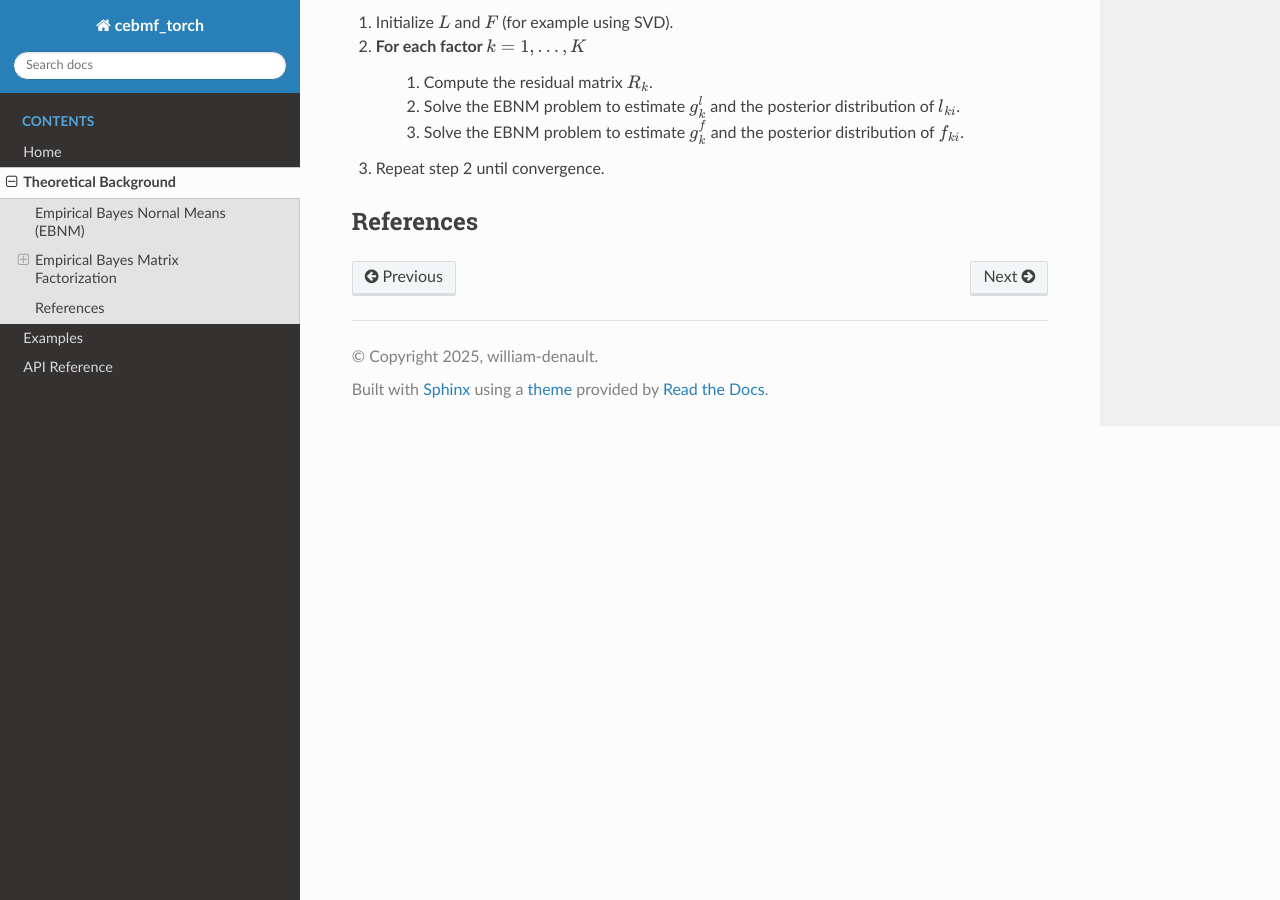
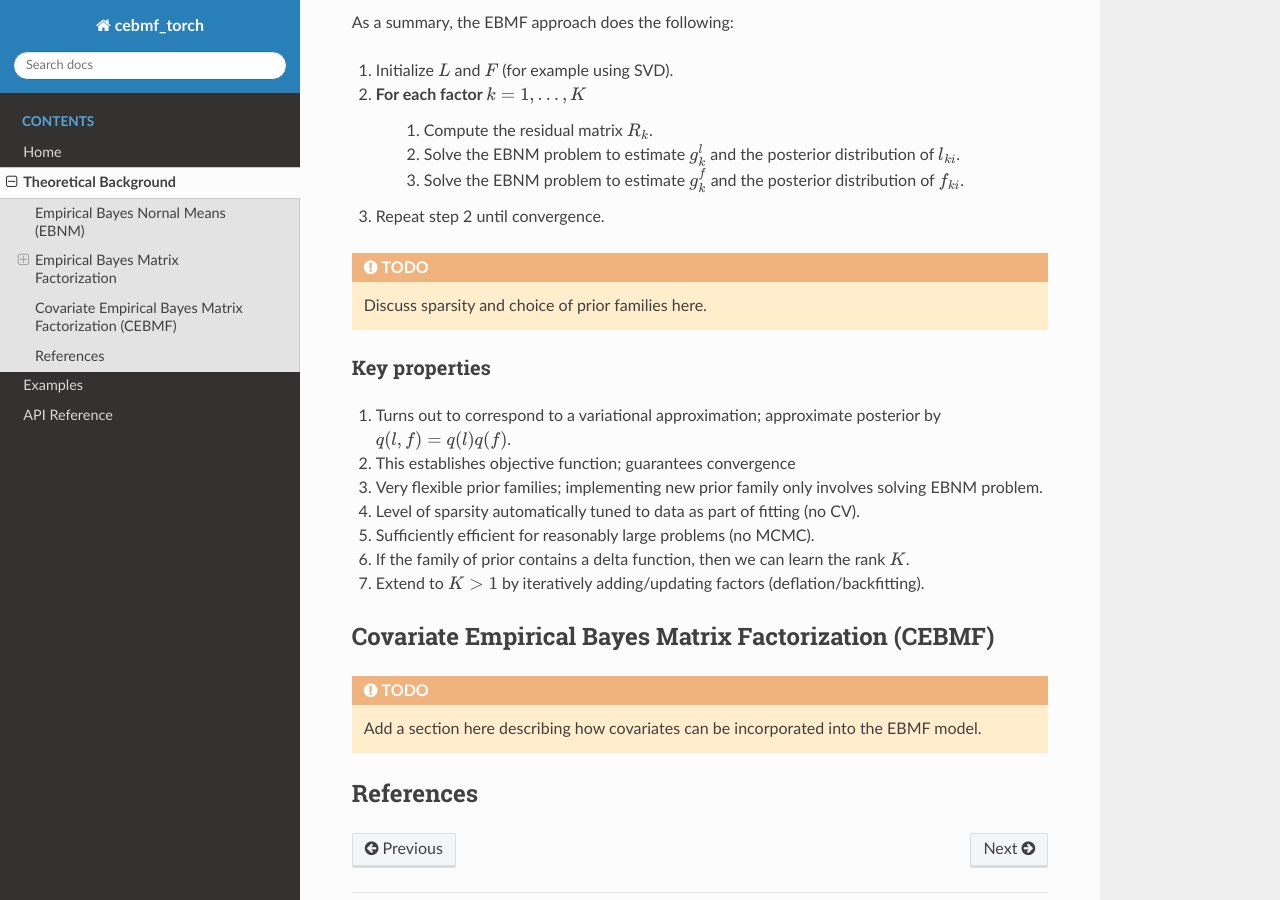
Before and after one commit to william-denault/cebmf_torch, a Sphinx documentation site: the page built from docs/source/theoretical_background.rst, in a window 1280 px wide and 900 px high, scrolled down 2506 px. Built offline with Sphinx 7.4.7 and the Read the Docs theme 3.1.0, drawn with Linux system fonts in a browser that asks for light colours; some of the changed text lies outside the part shown.

Commit message:
Add template for CEBMF

```diff
--- a/docs/source/theoretical_background.rst
+++ b/docs/source/theoretical_background.rst
@@ -127,5 +127,31 @@ As a summary, the EBMF approach does the following:
 3. Repeat step 2 until convergence.
 
 
+.. admonition:: TODO
+
+      Discuss sparsity and choice of prior families here.
+
+
+Key properties
+^^^^^^^^^^^^^^
+
+1. Turns out to correspond to a variational approximation; approximate posterior by :math:`q(l, f ) = q(l)q( f )`.
+2. This establishes objective function; guarantees convergence
+3. Very flexible prior families; implementing new prior family only involves solving EBNM problem.
+4. Level of sparsity automatically tuned to data as part of fitting (no CV).
+5. Sufficiently efficient for reasonably large problems (no MCMC).
+6. If the family of prior contains a delta function, then we can learn the rank :math:`K`.
+7. Extend to :math:`K > 1` by iteratively adding/updating factors (deflation/backfitting).
+
+
+Covariate Empirical Bayes Matrix Factorization (CEBMF)
+------------------------------------------------------
+
+.. admonition:: TODO
+
+      Add a section here describing how covariates can be incorporated into the
+      EBMF model.
+
+
 References
 ----------
```
